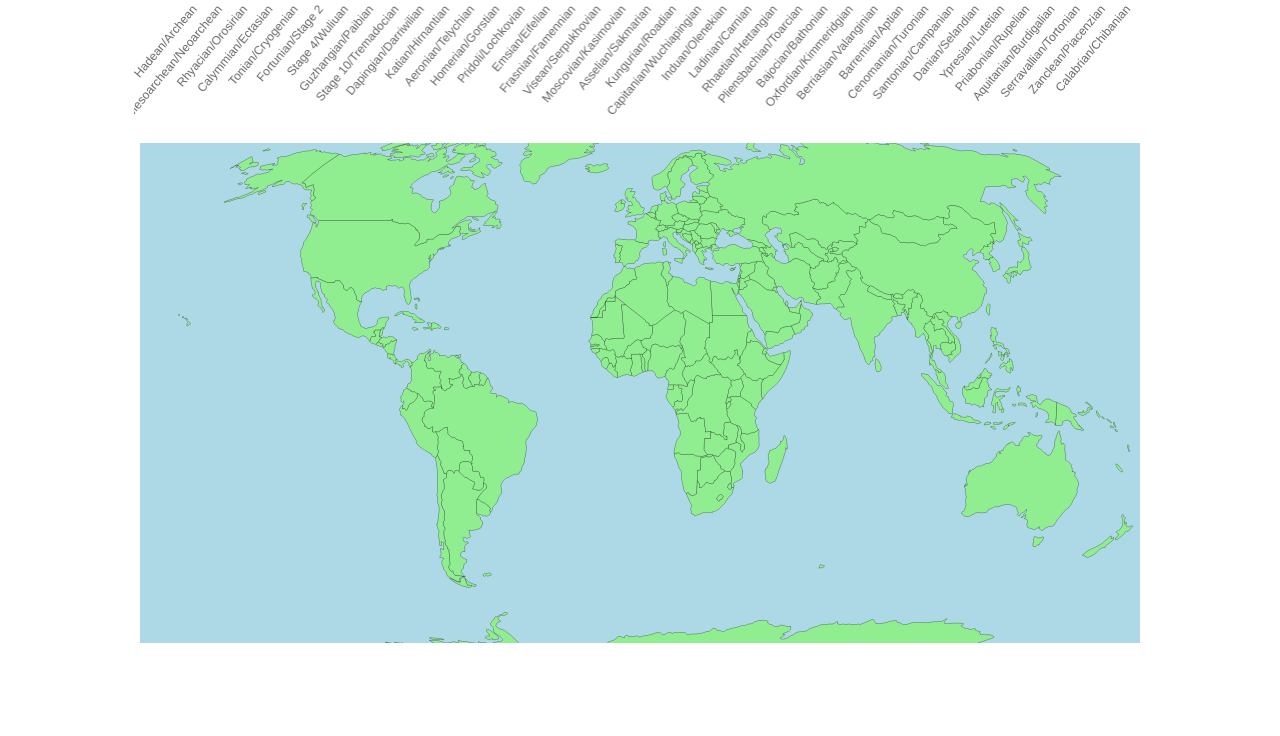
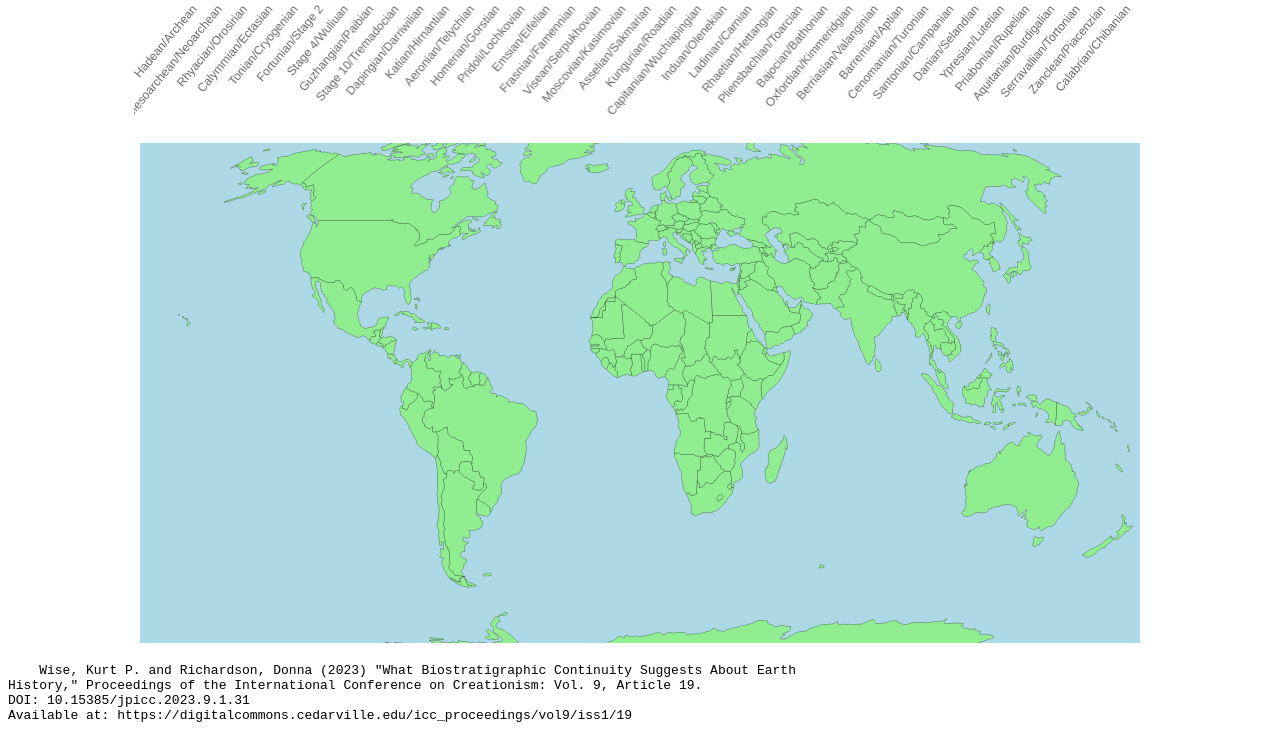
Before and after one commit to ZacharyKlein/nlsss-projects, a website: page nlsss-pano/index.html in a window 1280 px wide. Shown: the part 402-1138 px from the top of the page. Before the commit the page ends 1065 px from the top, so only its background shows below. Drawn offline with nearby package versions, Linux system fonts and the light colour scheme.

Commit message:
Added attributions

```diff
--- a/nlsss-pano/index.html
+++ b/nlsss-pano/index.html
@@ -22,6 +22,14 @@
 <img id="imageDisplay" src="" alt="NLSSS">
 
 <script src="https://cdn.jsdelivr.net/npm/chart.js"></script>
+
+<pre>
+    Wise, Kurt P. and Richardson, Donna (2023) "What Biostratigraphic Continuity Suggests About Earth
+History," Proceedings of the International Conference on Creationism: Vol. 9, Article 19.
+DOI: 10.15385/jpicc.2023.9.1.31
+Available at: https://digitalcommons.cedarville.edu/icc_proceedings/vol9/iss1/19
+</pre>
+
 <script src="app.js"></script>
 </body>
 </html>
```
Also changed, not shown: nlsss-pano/README.md.
